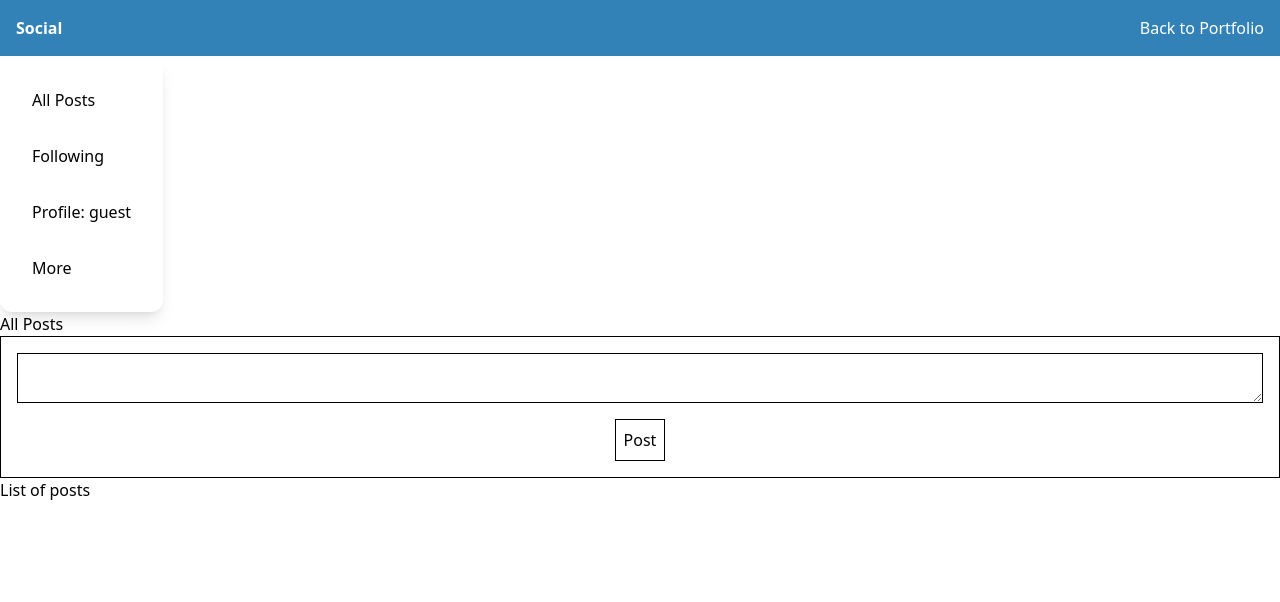
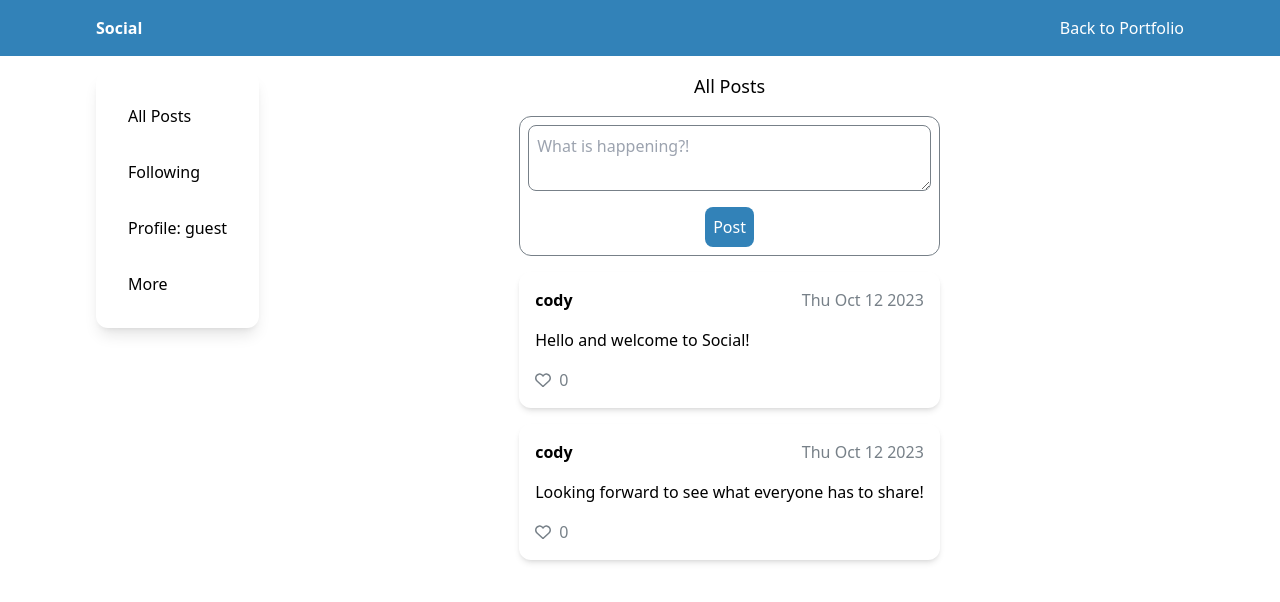
Before and after one commit to Cody06/Portfolio, a Next.js app: page /social in a window 1280 px wide. Shown: the top 602 px of the page. Built offline with nearby package versions, Linux system fonts and the light colour scheme.

Commit message:
Add initial posts with styling

```diff
--- a/src/components/Social/index.tsx
+++ b/src/components/Social/index.tsx
@@ -1,37 +1,82 @@
+'use client';
+import { FontAwesomeIcon } from '@fortawesome/react-fontawesome';
+import { faHeart } from '@fortawesome/free-regular-svg-icons';
 import Link from 'next/link';
 import Nav from './components/Nav';
 
-const Social = () => (
+const Social = () => {
+    const initialPosts = [
+        {
+            id: '1',
+            date: new Date('2023-10-12').toDateString(),
+            creator: 'cody',
+            content: 'Hello and welcome to Social!',
+            likes: 0,
+        },
+        {
+            id: '2',
+            date: new Date('2023-10-12').toDateString(),
+            creator: 'cody',
+            content: 'Looking forward to see what everyone has to share!',
+            likes: 0,
+        },
+    ];
+
+    return (
         <>
-        <div className="flex justify-between p-4 text-white bg-blue-100">
+            <div className="bg-blue-100">
+                <div className="flex justify-between p-4 text-white max-w-[70rem] mx-auto">
                     <span className="font-bold">Social</span>
                     <Link href="/" className="hover:text-orange-100">
                         Back to Portfolio
                     </Link>
                 </div>
+            </div>
 
-        <div>
+            <div className="flex p-4 gap-x-4 max-w-[70rem] mx-auto">
                 <Nav user="guest" />
 
                 {/* TODO: Container for the different sections */}
-            <div>
-                <h1>
-                    All Posts
-                </h1>
+                <div className="max-w-[100rem] mx-auto">
+                    <h1 className="text-lg text-center mb-4">All Posts</h1>
 
-                <div className="flex flex-col gap-y-4 p-4 border">
-                    <textarea className="border" />
-                    <button className="w-max m-auto border p-2">Post</button>
+                    <div
+                        className="flex flex-col gap-y-4 mb-4 p-2
+                        border border-grey-100 rounded-xl"
+                    >
+                        <textarea
+                            className="p-2 border border-grey-100 rounded-lg"
+                            placeholder="What is happening?!"
+                        />
+                        <button className="w-max m-auto p-2 text-white bg-blue-100 rounded-lg hover:bg-opacity-80">
+                            Post
+                        </button>
                     </div>
 
-                <div>
-                    List of posts
+                    <div className="space-y-4">
+                        {initialPosts.map((post) => (
+                            <div key={post.id} className="space-y-4 p-4 rounded-xl shadow-md">
+                                <div className="flex justify-between">
+                                    <span className="font-bold">{post.creator}</span>
+                                    <span className="text-grey-100">{post.date}</span>
+                                </div>
+                                <p>{post.content}</p>
+                                <button
+                                    className="text-grey-100 space-x-2 hover:text-red"
+                                    onClick={() =>
+                                        console.log(`Increment post id: ${post.id} by 1`)
+                                    }
+                                >
+                                    <FontAwesomeIcon icon={faHeart} />
+                                    <span>{post.likes}</span>
+                                </button>
+                            </div>
+                        ))}
                     </div>
                 </div>
             </div>
-
-
         </>
     );
+};
 
 export default Social;
```
Lines whose indentation alone changed are shown as unchanged.
